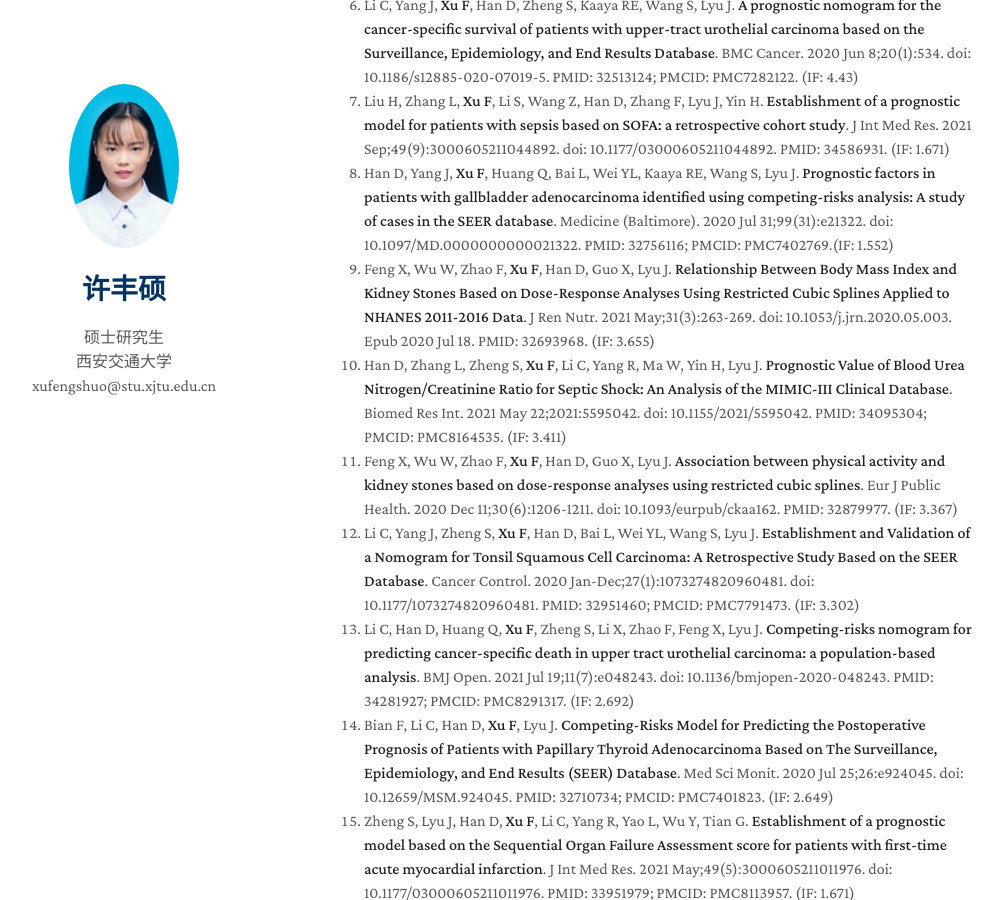
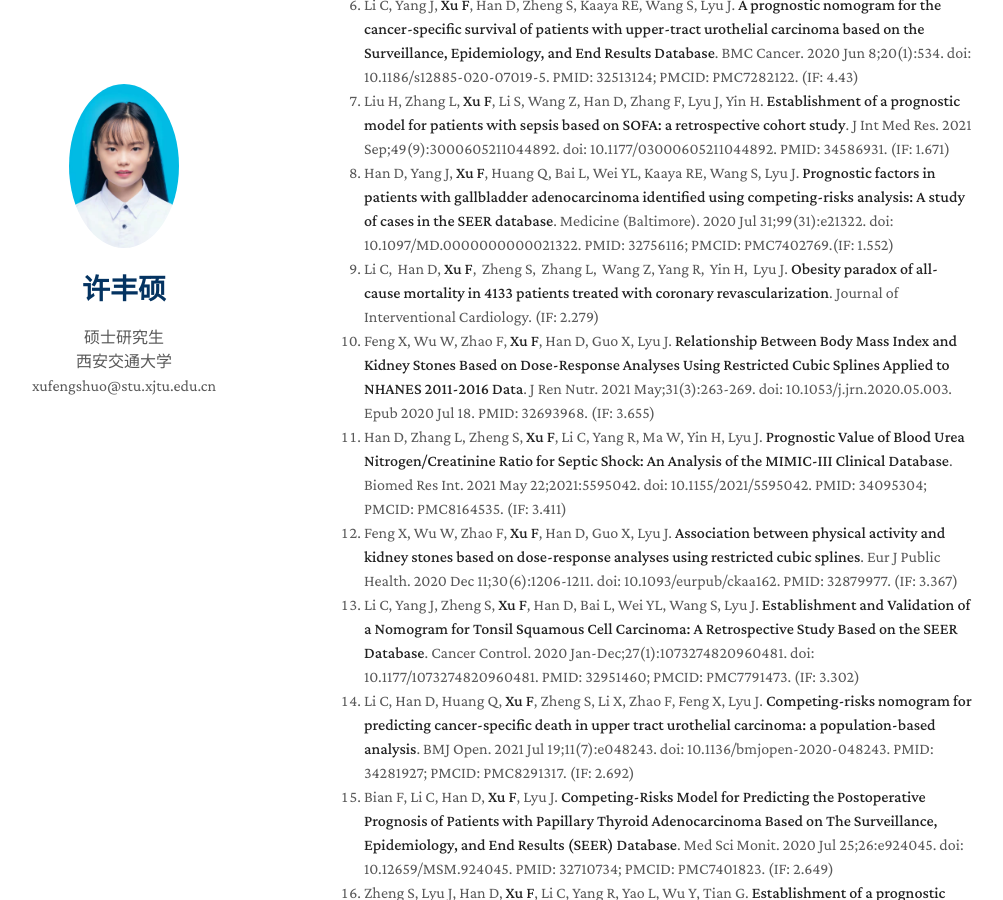
Before and after one commit to XuFengShuo619/CV, a Jekyll site: the page built from index.md, in a window 1280 px wide and 900 px high, scrolled down 1573 px. Shown: the whole window, without its empty margins (146-1149 px from the left). Built offline with Jekyll 4.4.1, drawn with Linux system fonts in a browser that asks for light colours; nearby versions of some CDN libraries; a style sheet for code colours, icons or effects is not loaded; our own code applies the rules of GitHub Pages for plain Markdown files.

Commit message:
Update index.md

```diff
--- a/index.md
+++ b/index.md
@@ -39,23 +39,24 @@ layout: homepage
 6. Li C, Yang J, **Xu F**, Han D, Zheng S, Kaaya RE, Wang S, Lyu J. **A prognostic nomogram for the cancer-specific survival of patients with upper-tract urothelial carcinoma based on the Surveillance, Epidemiology, and End Results Database**. BMC Cancer. 2020 Jun 8;20(1):534. doi: 10.1186/s12885-020-07019-5. PMID: 32513124; PMCID: PMC7282122. (IF: 4.43)
 7. Liu H, Zhang L, **Xu F**, Li S, Wang Z, Han D, Zhang F, Lyu J, Yin H. **Establishment of a prognostic model for patients with sepsis based on SOFA: a retrospective cohort study**. J Int Med Res. 2021 Sep;49(9):3000605211044892. doi: 10.1177/03000605211044892. PMID: 34586931. (IF: 1.671)
 8. Han D, Yang J, **Xu F**, Huang Q, Bai L, Wei YL, Kaaya RE, Wang S, Lyu J. **Prognostic factors in patients with gallbladder adenocarcinoma identified using competing-risks analysis: A study of cases in the SEER database**. Medicine (Baltimore). 2020 Jul 31;99(31):e21322. doi: 10.1097/MD.0000000000021322. PMID: 32756116; PMCID: PMC7402769.(IF: 1.552)
-9. Feng X, Wu W, Zhao F, **Xu F**, Han D, Guo X, Lyu J. **Relationship Between Body Mass Index and Kidney Stones Based on Dose-Response Analyses Using Restricted Cubic Splines Applied to NHANES 2011-2016 Data**. J Ren Nutr. 2021 May;31(3):263-269. doi: 10.1053/j.jrn.2020.05.003. Epub 2020 Jul 18. PMID: 32693968. (IF: 3.655)
-10. Han D, Zhang L, Zheng S, **Xu F**, Li C, Yang R, Ma W, Yin H, Lyu J. **Prognostic Value of Blood Urea Nitrogen/Creatinine Ratio for Septic Shock: An Analysis of the MIMIC-III Clinical Database**. Biomed Res Int. 2021 May 22;2021:5595042. doi: 10.1155/2021/5595042. PMID: 34095304; PMCID: PMC8164535. (IF: 3.411)
-11. Feng X, Wu W, Zhao F, **Xu F**, Han D, Guo X, Lyu J. **Association between physical activity and kidney stones based on dose-response analyses using restricted cubic splines**. Eur J Public Health. 2020 Dec 11;30(6):1206-1211. doi: 10.1093/eurpub/ckaa162. PMID: 32879977. (IF: 3.367)
-12. Li C, Yang J, Zheng S, **Xu F**, Han D, Bai L, Wei YL, Wang S, Lyu J. **Establishment and Validation of a Nomogram for Tonsil Squamous Cell Carcinoma: A Retrospective Study Based on the SEER Database**. Cancer Control. 2020 Jan-Dec;27(1):1073274820960481. doi: 10.1177/1073274820960481. PMID: 32951460; PMCID: PMC7791473. (IF: 3.302)
-13. Li C, Han D, Huang Q, **Xu F**, Zheng S, Li X, Zhao F, Feng X, Lyu J. **Competing-risks nomogram for predicting cancer-specific death in upper tract urothelial carcinoma: a population-based analysis**. BMJ Open. 2021 Jul 19;11(7):e048243. doi: 10.1136/bmjopen-2020-048243. PMID: 34281927; PMCID: PMC8291317. (IF: 2.692)
-14. Bian F, Li C, Han D, **Xu F**, Lyu J. **Competing-Risks Model for Predicting the Postoperative Prognosis of Patients with Papillary Thyroid Adenocarcinoma Based on The Surveillance, Epidemiology, and End Results (SEER) Database**. Med Sci Monit. 2020 Jul 25;26:e924045. doi: 10.12659/MSM.924045. PMID: 32710734; PMCID: PMC7401823. (IF: 2.649)
-15. Zheng S, Lyu J, Han D, **Xu F**, Li C, Yang R, Yao L, Wu Y, Tian G. **Establishment of a prognostic model based on the Sequential Organ Failure Assessment score for patients with first-time acute myocardial infarction**. J Int Med Res. 2021 May;49(5):3000605211011976. doi: 10.1177/03000605211011976. PMID: 33951979; PMCID: PMC8113957. (IF: 1.671)
-16. Han D, Li C, Li X, Huang Q, **Xu F**, Zheng S, Wang H, Lyu J. **Prognostic Factors in Patients with Rhabdomyosarcoma Using Competing-Risks Analysis: A Study of Cases in the SEER Database**. J Oncol. 2020 Sep 17;2020:2635486. doi: 10.1155/2020/2635486. PMID: 33014049; PMCID: PMC7519458. (IF: 4.375)
-17. Zheng S, Yang J, Li C, Han D, **Xu F**, Elishilia Kaaya R, ShengPeng W, Lyu J. **Prognostic Exploration of All-Cause Death in Gingival Squamous Cell Carcinoma: A Retrospective Analysis of 2076 Patients**. J Oncol. 2021 Mar 26;2021:6676587. doi: 10.1155/2021/6676587. PMID: 33854548; PMCID: PMC8019369. (IF: 4.375)
-18. He H, Liu T, Han D, Li C, **Xu F**, Lyu J, Gao Y. **Incidence trends and survival prediction of urothelial cancer of the bladder: a population-based study**. World J Surg Oncol. 2021 Jul 26;19(1):221. doi: 10.1186/s12957-021-02327-x. PMID: 34311753; PMCID: PMC8314553. (IF: 2.754)
-19. Yang R, Ma W, Wang ZC, Huang T, **Xu FS**, Li C, Dai Z, Lyu J. **Body mass index linked to short-term and long-term all-cause mortality in patients with acute myocardial infarction**. Postgrad Med J. 2021 Apr 20:postgradmedj-2020-139677. doi: 10.1136/postgradmedj-2020-139677. Epub ahead of print. PMID: 33879551. (IF: 2.401)
-20. Li C, Ren Z, Han D, Wang H, **Xu F**, Zheng S, Lyu J. **A prognostic nomogram for pancreatic ductal adenocarcinoma patients’ all-cause survival in a Surveillance, Epidemiology, and End Results analysis**. Transl Cancer Res. 2020 May;9(5):3586-3599. doi: 10.21037/tcr-19-2962. (IF: 1.241)
-21. Li C, Li J, Huang Q, Feng X, Zhao F, **Xu F**, Han D, Lyu J. **Developing and validating a novel nomogram used a competing-risks model for predicting the prognosis of primary fallopian tube carcinoma: a retrospective study based on the SEER database**. Ann Transl Med. 2021 Mar;9(5):378. doi: 10.21037/atm-20-5398. PMID: 33842599; PMCID: PMC8033332. (IF: 3.932)
-22. He H, Xie H, Chen Y, Li C, Han D, **Xu F**, Lyu J. **Global, regional, and national burdens of bladder cancer in 2017: estimates from the 2017 global burden of disease study**. BMC Public Health. 2020 Nov 11;20(1):1693. doi: 10.1186/s12889-020-09835-7. PMID: 33176751; PMCID: PMC7659112. (IF: 3.295)
-23. Zheng S, Zhao F, Yang R, Wu W, Liu H, Ma W, **Xu F**, Han D, Lyu J. **Using Restricted Cubic Splines to Study the Trajectory of Systolic Blood Pressure in the Prognosis of Acute Myocardial Infarction**. Front Cardiovasc Med. 2021 Sep 10;8:740580. doi: 10.3389/fcvm.2021.740580. PMID: 34568468; PMCID: PMC8460999. (IF: 6.05)
-24. 郑帅,白利峰,韩迪迪,**许丰硕**,吕军.ncRI数据库介绍及数据获取方法[J].中国循证心血管医学杂志,2021,13(07):773-776.
-25. 郑帅,田国祥,韩迪迪,李承倬,**许丰硕**,吕军.cBioPortal数据库介绍及数据提取流程[J].中国循证心血管医学杂志,2020,12(09):1028-1031.
-26. 郑帅,田国祥,韩迪迪,李承倬,**许丰硕**,吕军.Orphanet数据库架构及数据获取方法与流程[J].中国循证心血管医学杂志,2020,12(06):651-654.
-27. 计算机软件著作：预防医学公共卫生事件应急处置系统软件V1.0（2021SR0955539）
-28. 参与国家社会科学基金项目：探索药物基因组学检测项目临床准入模式的研究（16BGL183）
+9. Li C, Han D, **Xu F**, Zheng S, Zhang L, Wang Z, Yang R, Yin H, Lyu J. **Obesity paradox of all-cause mortality in 4133 patients treated with coronary revascularization**. Journal of Interventional Cardiology. (IF: 2.279)
+10. Feng X, Wu W, Zhao F, **Xu F**, Han D, Guo X, Lyu J. **Relationship Between Body Mass Index and Kidney Stones Based on Dose-Response Analyses Using Restricted Cubic Splines Applied to NHANES 2011-2016 Data**. J Ren Nutr. 2021 May;31(3):263-269. doi: 10.1053/j.jrn.2020.05.003. Epub 2020 Jul 18. PMID: 32693968. (IF: 3.655)
+11. Han D, Zhang L, Zheng S, **Xu F**, Li C, Yang R, Ma W, Yin H, Lyu J. **Prognostic Value of Blood Urea Nitrogen/Creatinine Ratio for Septic Shock: An Analysis of the MIMIC-III Clinical Database**. Biomed Res Int. 2021 May 22;2021:5595042. doi: 10.1155/2021/5595042. PMID: 34095304; PMCID: PMC8164535. (IF: 3.411)
+12. Feng X, Wu W, Zhao F, **Xu F**, Han D, Guo X, Lyu J. **Association between physical activity and kidney stones based on dose-response analyses using restricted cubic splines**. Eur J Public Health. 2020 Dec 11;30(6):1206-1211. doi: 10.1093/eurpub/ckaa162. PMID: 32879977. (IF: 3.367)
+13. Li C, Yang J, Zheng S, **Xu F**, Han D, Bai L, Wei YL, Wang S, Lyu J. **Establishment and Validation of a Nomogram for Tonsil Squamous Cell Carcinoma: A Retrospective Study Based on the SEER Database**. Cancer Control. 2020 Jan-Dec;27(1):1073274820960481. doi: 10.1177/1073274820960481. PMID: 32951460; PMCID: PMC7791473. (IF: 3.302)
+14. Li C, Han D, Huang Q, **Xu F**, Zheng S, Li X, Zhao F, Feng X, Lyu J. **Competing-risks nomogram for predicting cancer-specific death in upper tract urothelial carcinoma: a population-based analysis**. BMJ Open. 2021 Jul 19;11(7):e048243. doi: 10.1136/bmjopen-2020-048243. PMID: 34281927; PMCID: PMC8291317. (IF: 2.692)
+15. Bian F, Li C, Han D, **Xu F**, Lyu J. **Competing-Risks Model for Predicting the Postoperative Prognosis of Patients with Papillary Thyroid Adenocarcinoma Based on The Surveillance, Epidemiology, and End Results (SEER) Database**. Med Sci Monit. 2020 Jul 25;26:e924045. doi: 10.12659/MSM.924045. PMID: 32710734; PMCID: PMC7401823. (IF: 2.649)
+16. Zheng S, Lyu J, Han D, **Xu F**, Li C, Yang R, Yao L, Wu Y, Tian G. **Establishment of a prognostic model based on the Sequential Organ Failure Assessment score for patients with first-time acute myocardial infarction**. J Int Med Res. 2021 May;49(5):3000605211011976. doi: 10.1177/03000605211011976. PMID: 33951979; PMCID: PMC8113957. (IF: 1.671)
+17. Han D, Li C, Li X, Huang Q, **Xu F**, Zheng S, Wang H, Lyu J. **Prognostic Factors in Patients with Rhabdomyosarcoma Using Competing-Risks Analysis: A Study of Cases in the SEER Database**. J Oncol. 2020 Sep 17;2020:2635486. doi: 10.1155/2020/2635486. PMID: 33014049; PMCID: PMC7519458. (IF: 4.375)
+18. Zheng S, Yang J, Li C, Han D, **Xu F**, Elishilia Kaaya R, ShengPeng W, Lyu J. **Prognostic Exploration of All-Cause Death in Gingival Squamous Cell Carcinoma: A Retrospective Analysis of 2076 Patients**. J Oncol. 2021 Mar 26;2021:6676587. doi: 10.1155/2021/6676587. PMID: 33854548; PMCID: PMC8019369. (IF: 4.375)
+19. He H, Liu T, Han D, Li C, **Xu F**, Lyu J, Gao Y. **Incidence trends and survival prediction of urothelial cancer of the bladder: a population-based study**. World J Surg Oncol. 2021 Jul 26;19(1):221. doi: 10.1186/s12957-021-02327-x. PMID: 34311753; PMCID: PMC8314553. (IF: 2.754)
+20. Yang R, Ma W, Wang ZC, Huang T, **Xu FS**, Li C, Dai Z, Lyu J. **Body mass index linked to short-term and long-term all-cause mortality in patients with acute myocardial infarction**. Postgrad Med J. 2021 Apr 20:postgradmedj-2020-139677. doi: 10.1136/postgradmedj-2020-139677. Epub ahead of print. PMID: 33879551. (IF: 2.401)
+21. Li C, Ren Z, Han D, Wang H, **Xu F**, Zheng S, Lyu J. **A prognostic nomogram for pancreatic ductal adenocarcinoma patients’ all-cause survival in a Surveillance, Epidemiology, and End Results analysis**. Transl Cancer Res. 2020 May;9(5):3586-3599. doi: 10.21037/tcr-19-2962. (IF: 1.241)
+22. Li C, Li J, Huang Q, Feng X, Zhao F, **Xu F**, Han D, Lyu J. **Developing and validating a novel nomogram used a competing-risks model for predicting the prognosis of primary fallopian tube carcinoma: a retrospective study based on the SEER database**. Ann Transl Med. 2021 Mar;9(5):378. doi: 10.21037/atm-20-5398. PMID: 33842599; PMCID: PMC8033332. (IF: 3.932)
+23. He H, Xie H, Chen Y, Li C, Han D, **Xu F**, Lyu J. **Global, regional, and national burdens of bladder cancer in 2017: estimates from the 2017 global burden of disease study**. BMC Public Health. 2020 Nov 11;20(1):1693. doi: 10.1186/s12889-020-09835-7. PMID: 33176751; PMCID: PMC7659112. (IF: 3.295)
+24. Zheng S, Zhao F, Yang R, Wu W, Liu H, Ma W, **Xu F**, Han D, Lyu J. **Using Restricted Cubic Splines to Study the Trajectory of Systolic Blood Pressure in the Prognosis of Acute Myocardial Infarction**. Front Cardiovasc Med. 2021 Sep 10;8:740580. doi: 10.3389/fcvm.2021.740580. PMID: 34568468; PMCID: PMC8460999. (IF: 6.05)
+25. 郑帅,白利峰,韩迪迪,**许丰硕**,吕军.ncRI数据库介绍及数据获取方法[J].中国循证心血管医学杂志,2021,13(07):773-776.
+26. 郑帅,田国祥,韩迪迪,李承倬,**许丰硕**,吕军.cBioPortal数据库介绍及数据提取流程[J].中国循证心血管医学杂志,2020,12(09):1028-1031.
+27. 郑帅,田国祥,韩迪迪,李承倬,**许丰硕**,吕军.Orphanet数据库架构及数据获取方法与流程[J].中国循证心血管医学杂志,2020,12(06):651-654.
+28. 计算机软件著作：预防医学公共卫生事件应急处置系统软件V1.0（2021SR0955539）
+29. 参与国家社会科学基金项目：探索药物基因组学检测项目临床准入模式的研究（16BGL183）
```
